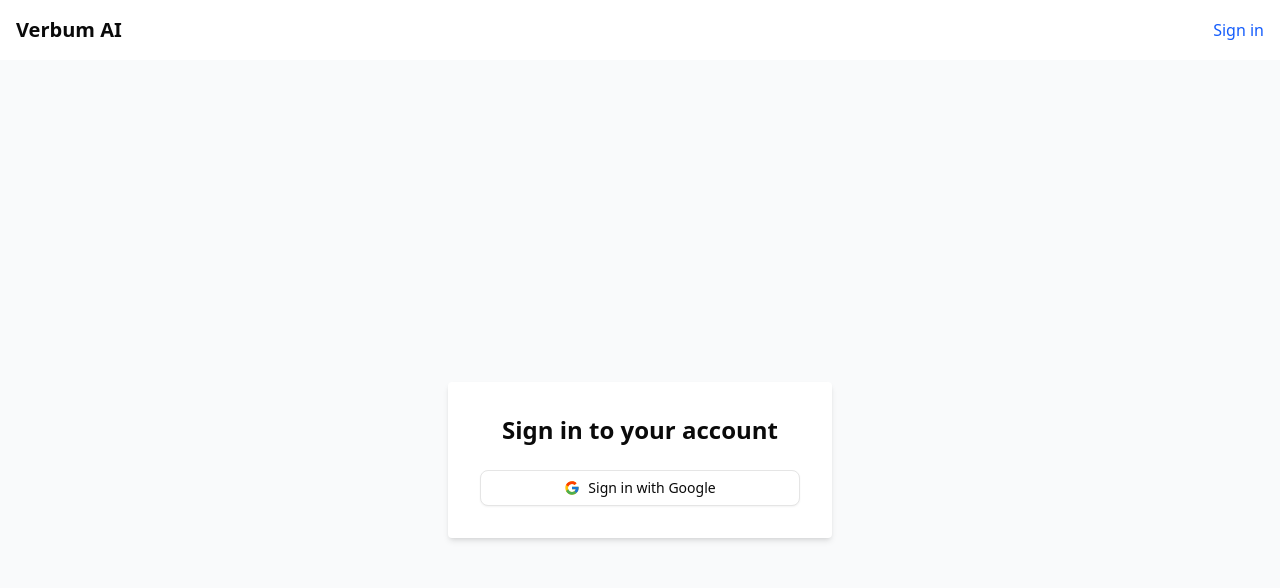
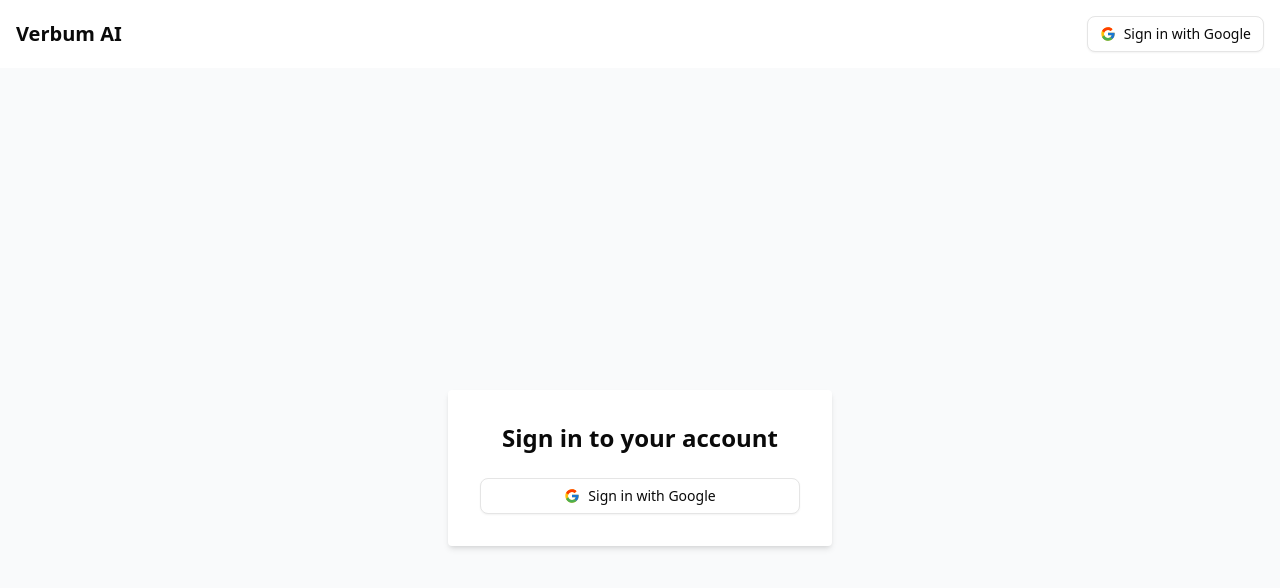
Before and after one commit to fellipemrcl/verbum-ai, a Next.js app: page /login in a window 1280 px wide. Shown: the top 588 px of the page. Built offline with nearby package versions, Linux system fonts and the light colour scheme; no server answers.

Commit message:
feat(header): update Header to use SignInButton and show user info with sign out

```diff
--- a/src/components/Header.tsx
+++ b/src/components/Header.tsx
@@ -1,9 +1,11 @@
 "use client";
 
 
-import { useSession } from "next-auth/react";
+
+import { useSession, signOut } from "next-auth/react";
 import Link from "next/link";
 import Image from "next/image";
+import { SignInButton } from "@/components/SignInButton";
 
 export default function Header() {
   const { data: session } = useSession();
@@ -25,11 +27,15 @@ export default function Header() {
             />
           )}
           <span className="font-medium">{session.user.name}</span>
+          <button
+            className="ml-2 text-sm text-gray-500 hover:text-red-600 border px-2 py-1 rounded"
+            onClick={() => signOut({ callbackUrl: "/" })}
+          >
+            Sign out
+          </button>
         </div>
       ) : (
-        <Link href="/login" className="text-blue-600 font-medium">
-          Sign in
-        </Link>
+        <SignInButton />
       )}
     </header>
   );
```
